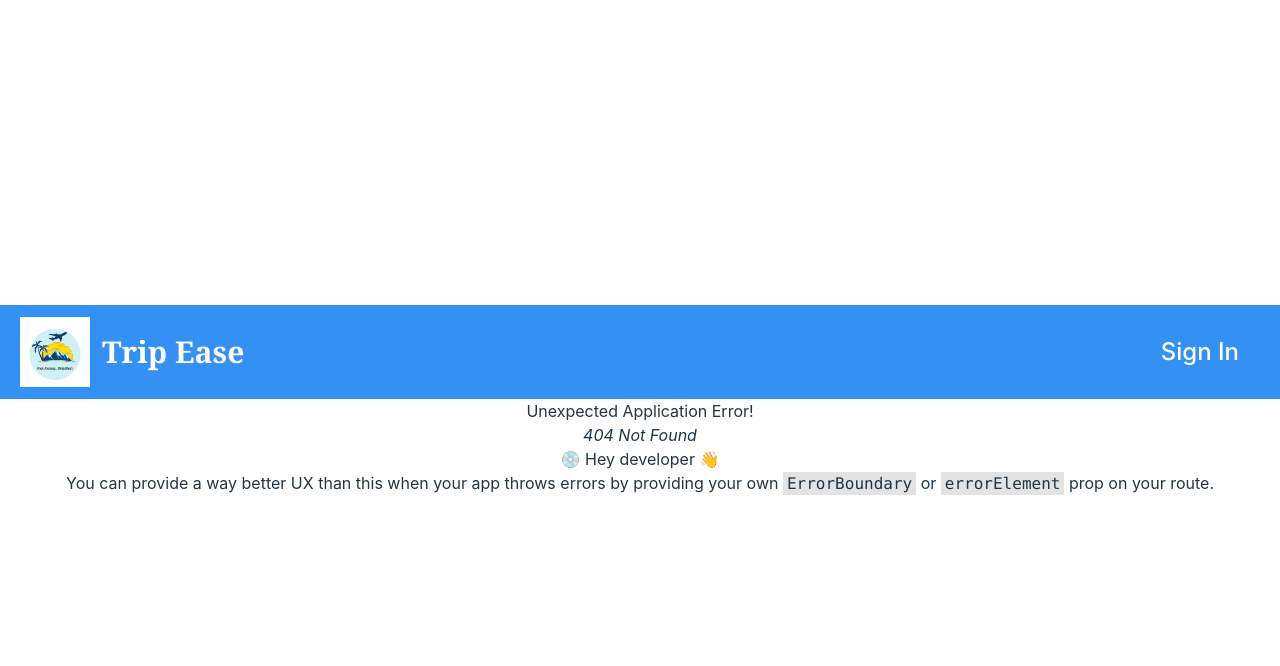
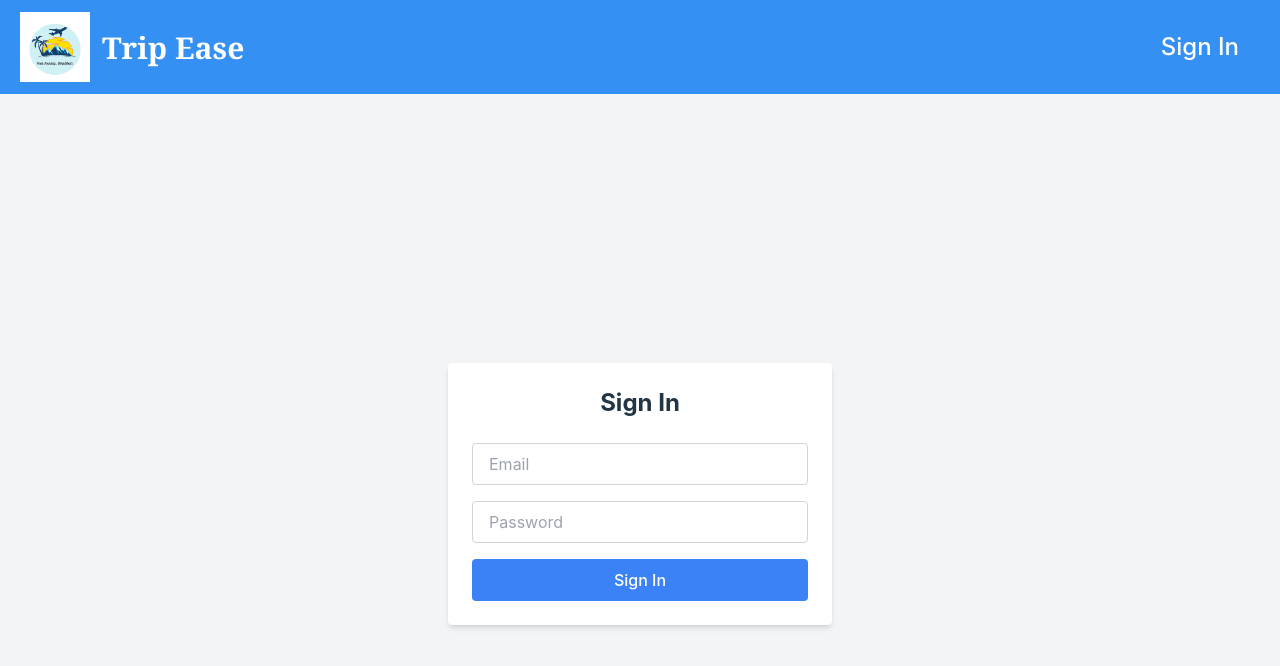
Before and after one commit to ANJALIPILLAI2603/GENAI-TRAVEL-PLANNER, a React (Vite) app: page /SignIn in a window 1280 px wide. Before the commit this address had no page. Shown: the top 666 px of the page. Built offline with nearby package versions, Linux system fonts and the light colour scheme.

Commit message:
created SignIn

```diff
--- a/src/App.jsx
+++ b/src/App.jsx
@@ -1,17 +1,23 @@
-import React, { useState } from 'react'; // Import React and useState
-import "./App.css";
-import { Button } from "./components/ui/button";
-import Hero from "./components/custom/Hero.jsx"; // Corrected import path for Hero component
+import React from 'react';
+import { Outlet, useLocation } from 'react-router-dom'; // Import useLocation for route detection
+import Header from "./components/custom/Header.jsx"; // Import Header component
+import Hero from "./components/custom/Hero.jsx"; // Import Hero component
+import "./App.css"; // Import global CSS
 
 function App() {
-  const [count, setCount] = useState(0); // Now this will work
+  const location = useLocation(); // Get current location
 
   return (
-    <>
-      {/* hero */}
-      <Hero />
-      {/* Other components or content can go here */}
-    </>
+    <div>
+      {/* Header is rendered at the top of every page */}
+      <Header />
+
+      {/* Show Hero section only on the homepage */}
+      {location.pathname === '/' && <Hero />}
+
+      {/* This Outlet will render the nested routes (SignIn, CreateTrip, etc.) */}
+      <Outlet />
+    </div>
   );
 }
 
--- a/src/components/custom/Header.jsx
+++ b/src/components/custom/Header.jsx
@@ -1,32 +1,32 @@
 import React from "react";
-import { Button } from '../ui/button'; // Adjust the path if necessary
+import { Link } from "react-router-dom";
+import { Button } from '../ui/button'; // Assuming this is correct
 
 function Header() {
   return (
-    <div className="p-3 shadow-sm flex justify-between items-center px-5 w-full bg-[#3490f2]"> {/* Added background color */}
-      {/* Flex container to hold the logo and title */}
+    <div className="p-3 shadow-sm flex justify-between items-center px-5 w-full bg-[#3490f2]">
       <div className="flex items-center">
         <img
-
-          src="public/Trip Ease.png" // Ensure the correct path for the image
+          src="/Trip Ease.png" // Ensure the correct path for the image
           alt="Trip Ease Logo"
-          style={{ width: '70px', height: 'auto' }} // Fixed width for better alignment
-          loading="lazy" // Lazy load for performance
+          style={{ width: '70px', height: 'auto' }}
+          loading="lazy"
         />
-        {/* Title next to the logo */}
-        <h5 className="font-bold font-serif text-[30px] ml-3" style={{ color: "white" }}>Trip Ease</h5> {/* Adjusted margin for spacing */}
+        <h5 className="font-bold font-serif text-[30px] ml-3" style={{ color: "white" }}>
+          Trip Ease
+        </h5>
       </div>
 
       {/* Sign In button */}
       <div>
-        <Button className="bg-[#3490f2] text-white px-6 py-2 rounded"
-          style={{
-            fontSize: "1.5rem",
-            borderRadius: "8px",
-            padding: "10px 20px", // Adjusted padding for better size balance
-          }}>
-          Sign In
-        </Button>
+        <Link to="/SignIn">
+          <Button
+            className="bg-[#3490f2] text-white px-6 py-2 rounded"
+            style={{ fontSize: "1.5rem", borderRadius: "8px", padding: "10px 20px" }}
+          >
+            Sign In
+          </Button>
+        </Link>
       </div>
     </div>
   );
--- /dev/null
+++ b/src/components/custom/SignIn.jsx
@@ -0,0 +1,48 @@
+import React, { useState } from 'react';
+import { useNavigate } from 'react-router-dom';
+
+const SignIn = () => {
+  const [email, setEmail] = useState('');
+  const [password, setPassword] = useState('');
+  const navigate = useNavigate();
+
+  const handleSubmit = (e) => {
+    e.preventDefault();
+    // Add your sign-in logic (e.g., call API)
+    navigate('/'); // On successful sign-in, navigate back to home
+  };
+
+  return (
+    <div className="flex justify-center items-center h-screen bg-gray-100">
+      <div className="bg-white p-6 rounded shadow-md w-full max-w-sm">
+        <h2 className="text-2xl font-bold mb-6 text-center">Sign In</h2>
+        <form onSubmit={handleSubmit}>
+          <input
+            type="email"
+            placeholder="Email"
+            value={email}
+            onChange={(e) => setEmail(e.target.value)}
+            required
+            className="w-full px-4 py-2 mb-4 border border-gray-300 rounded"
+          />
+          <input
+            type="password"
+            placeholder="Password"
+            value={password}
+            onChange={(e) => setPassword(e.target.value)}
+            required
+            className="w-full px-4 py-2 mb-4 border border-gray-300 rounded"
+          />
+          <button
+            type="submit"
+            className="w-full bg-blue-500 text-white py-2 rounded hover:bg-blue-600 transition duration-200"
+          >
+            Sign In
+          </button>
+        </form>
+      </div>
+    </div>
+  );
+};
+
+export default SignIn;
--- a/src/main.jsx
+++ b/src/main.jsx
@@ -4,26 +4,32 @@ import { createRoot } from "react-dom/client";
 import App from "./App.jsx";
 import "./index.css";
 import CreateTrip from "./create-trip/index.jsx";
-import Header from "./components/custom/Header.jsx"; // Make sure this path is correct
+import SignIn from "./components/custom/SignIn.jsx"; // Ensure this path is correct
 import { createBrowserRouter, RouterProvider } from "react-router-dom";
 
+// Define the routes for the app
 const router = createBrowserRouter([
   {
-    path: "/",
-    element: <App />,
-  },
-  {
-    path: "/create-trip",
-    element: <CreateTrip />,
+    path: "/", // Default route
+    element: <App />, // App component contains Header and Outlet for nested routing
+    children: [
+      {
+        path: "/SignIn", // Route for SignIn
+        element: <SignIn />,
+      },
+      {
+        path: "/create-trip", // Route for CreateTrip
+        element: <CreateTrip />,
+      },
+    ],
   },
 ]);
 
 const rootElement = document.getElementById("root");
-const root = createRoot(rootElement); // Correct usage of createRoot
+const root = createRoot(rootElement);
 
 root.render(
   <StrictMode>
-    <Header /> {/* Ensure Header is included in the render method */}
     <RouterProvider router={router} />
   </StrictMode>
 );
```
